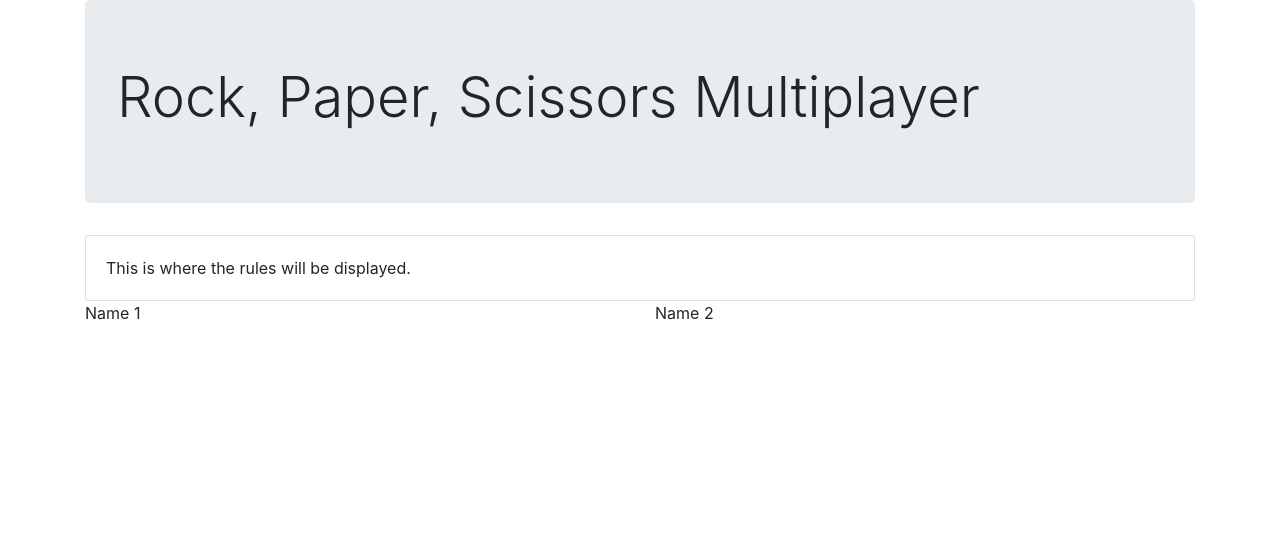
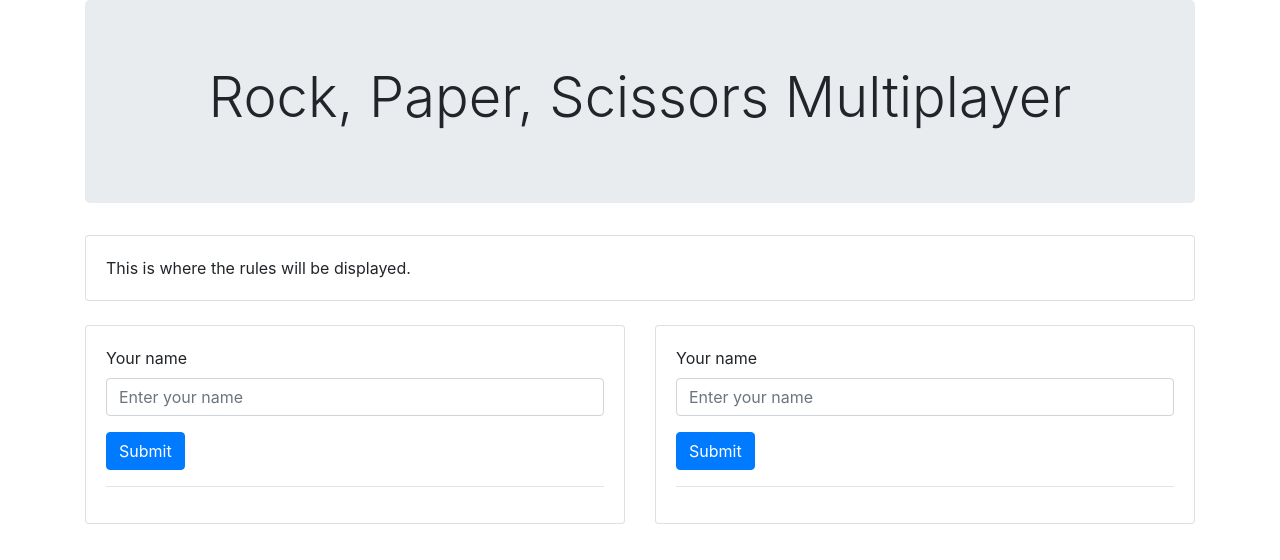
Before and after one commit to deltabear/RPS-Multiplayer, a plain HTML site: page index.html in a window 1280 px wide. Drawn offline with nearby package versions, Linux system fonts and the light colour scheme.

Commit message:
Player name submit forms put in card divs

```diff
--- a/index.html
+++ b/index.html
@@ -15,7 +15,7 @@
 <body>
 <div class="container">
     <!-- Header/Jumbotron for page -->
-    <div class="jumbotron">
+    <div class="jumbotron text-center">
       <h1 class="display-4">Rock, Paper, Scissors Multiplayer</h1>
     </div>
 
@@ -26,26 +26,65 @@
       </div>
     </div>
 
+    <br>
+
    <div class="row">
     <!-- Section for player 1's name to display and game inputs-->
     <div class="col-md-6">
+      <div class="card">
+        <div class="card-body">
+
+
+            <form>
+            <div class="form-group">
+            <label for="exampleInputPlayerName">Your name</label>
+            <input type="text" class="form-control" id="exampleInputPlayerName" placeholder="Enter your name">
+            </div>
+      <!-- After submitting name, button will collapse and disappear to leave player's name -->
+            <button type="submit" class="btn btn-primary">Submit</button>
+            </form>
+            <hr>
+
           <section id="p1-area">
             <div id="player-1">
-                <p id="p1-name">Name 1</p>
+
             </div>
           </section>
         </div>
+      </div>
+    </div>
+
 
       <!-- Section for player 2's name to display and game inputs-->
+
     <div class="col-md-6">
+      <div class="card">
+        <div class="card-body">
+                <form>
+                <div class="form-group">
+                <label for="exampleInputPlayerName2">Your name</label>
+                <input type="text" class="form-control" id="exampleInputPlayerName2" placeholder="Enter your name">
+                </div>
+          <!-- After submitting name, button will collapse and disappear to leave player's name -->
+                <button type="submit" class="btn btn-primary">Submit</button>
+                </form>
+                <hr>
+
             <section id="p2-area">
                 <div id="player-2">
-                <p id="p2-name">Name 2</p>
+
                 </div>
             </section>
         </div>
+      </div>
+    </div>
 
+
+   <!-- end of row div -->
    </div>
+
+
+<!-- end of main container div -->
 </div>
 
     <!-- jQuery JS -->
```
Lines whose indentation alone changed are shown as unchanged.
